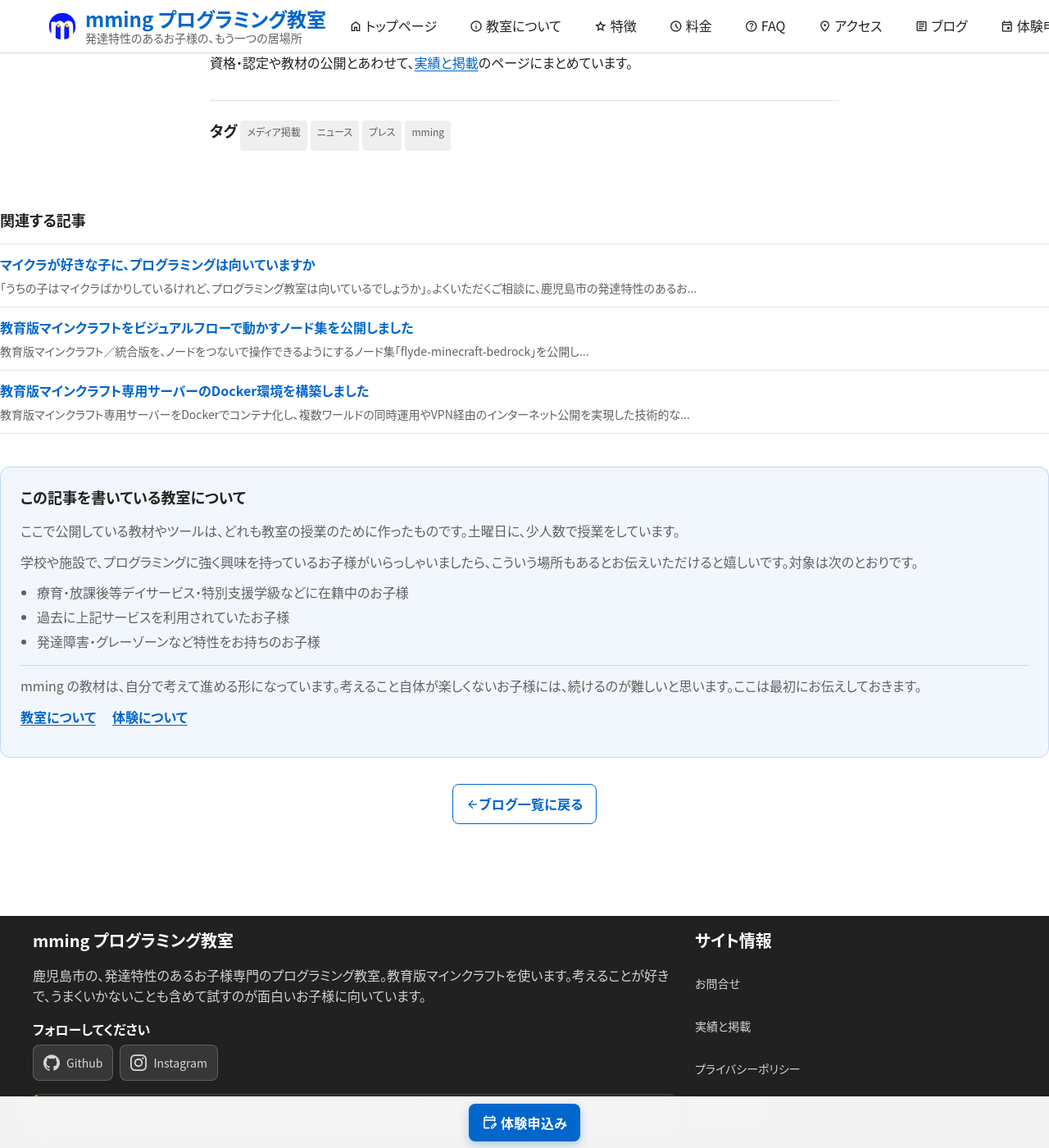
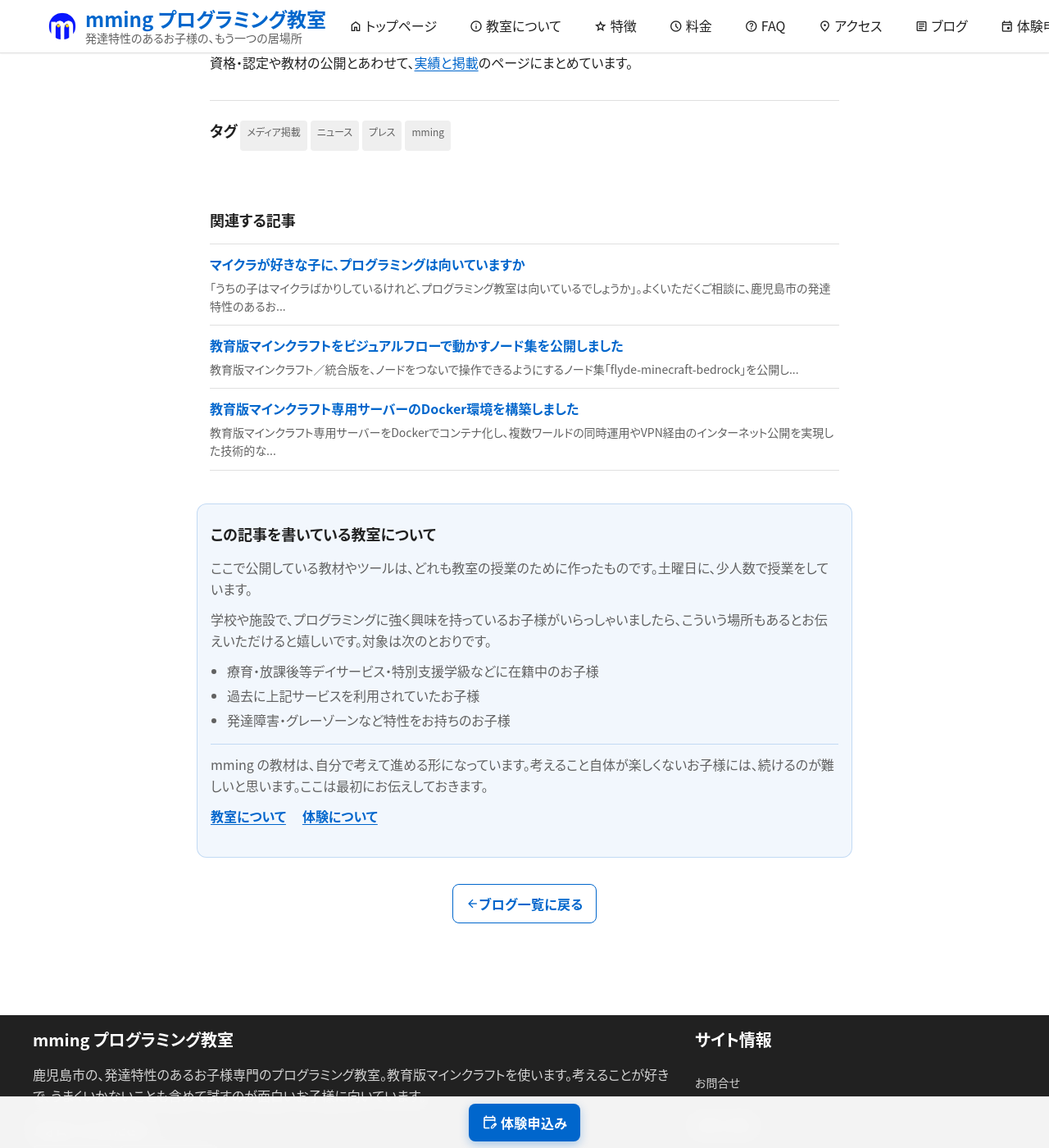
Before and after one commit to Mming-Lab/Mming-Lab.github.io, a Jekyll site: the page built from _posts/2025-06-01-media-coverage.md, in a window 1280 px wide and 1400 px high, scrolled down 666 px. Shown: the whole window at 82% size. Built offline with Jekyll 4.4.1, drawn with Linux system fonts in a browser that asks for light colours.

Commit message:
fix: 記事下の3ブロックが本文幅から外れて左端に貼り付いていた
関連記事・教室紹介・ブログ一覧へのリンクは、記事本文（.blog-post）の
外側に兄弟要素として置いている。本文だけが max-width: 800px と
左右パディングを持っていたため、この3つには何も効かず、
画面の左端から始まる状態になっていた。全記事で発生していた。

- 3ブロックに本文と同じ max-width / 中央寄せ / 左右パディングを指定
- モバイルの余白もネストした @media で揃える。ファイル上部の
  既存 @media ブロックに書くと、基本指定のほうが後に出力されて
  上書きされるため（@import 順 = カスケード順）
- .post-classroom-note は枠線を持つため、左右は共通指定に任せ、
  上下だけ自前で持つ形に変更

Co-Authored-By: Claude Opus 5 <noreply@anthropic.com>

```diff
--- a/_sass/components/_blog.scss
+++ b/_sass/components/_blog.scss
@@ -344,6 +344,26 @@
 // ========================================
 // 記事の行き止まりを無くすためのブロック。_layouts/post.html が
 // 同じカテゴリの記事を最大3本まで自動で並べる。
+// 記事本文（.blog-post）の外側に置かれる3ブロックを、本文と同じ幅・
+// 同じ左右パディングに揃える。これが無いと画面の左端に貼り付く。
+// .blog-post 側の値（max-width: 800px / padding: $space-8 $space-4）と対。
+.post-related,
+.post-classroom-note,
+.post-navigation {
+  max-width: 800px;
+  margin-left: auto;
+  margin-right: auto;
+  padding-left: $space-4;
+  padding-right: $space-4;
+
+  // 注: モバイル指定はここにネストする。ファイル上部の @media ブロックに
+  // 書くと、この基本指定のほうが後に出力されて上書きされる
+  @media (max-width: $breakpoint-mobile) {
+    padding-left: $space-3;
+    padding-right: $space-3;
+  }
+}
+
 .post-related {
   margin-top: $space-10;
 
@@ -387,10 +407,14 @@
 // 技術記事の読者（授業で教育版マインクラフトを使う先生）に、教室の存在と
 // 対象を伝えるブロック。表示のみなので info-banner を使う
 // （細い枠線・影なし・ホバーなし・cursor: default）。
+// 注: 上の共通指定で左右パディングが入るため、枠線の内側の余白は
+// padding ではなく、内側のラッパーではなく上下だけで持つ。
+// 枠が画面幅いっぱいに広がらないよう box-sizing は border-box 前提。
 .post-classroom-note {
   @include info-banner;
   margin-top: $space-10;
-  padding: $space-6;
+  padding-top: $space-6;
+  padding-bottom: $space-6;
 
   h2 {
     margin: 0 0 $space-4;
```
